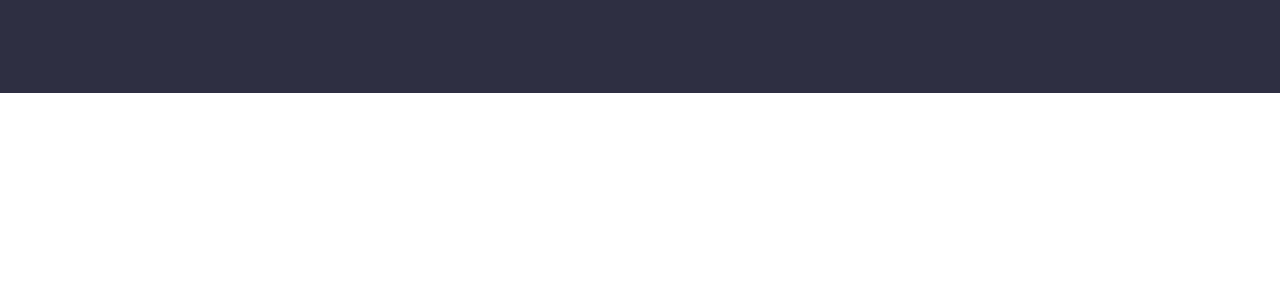
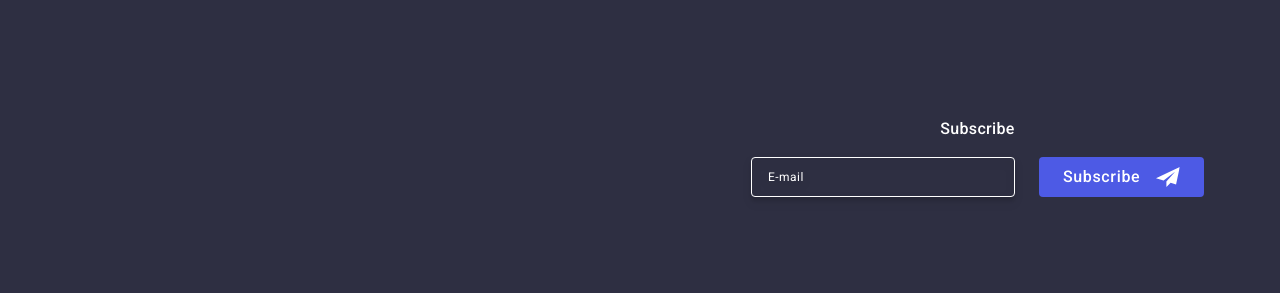
Before and after one commit to shepel30/goit-markup-hw-06, a plain HTML site: page index.html in a window 1280 px wide. Shown: the part 3116-3409 px from the top of the page. Before the commit the page ends 3209 px from the top, so only its background shows below. Drawn offline with nearby package versions, Linux system fonts and the light colour scheme.

Commit message:
Update styles.css

```diff
--- a/css/styles.css
+++ b/css/styles.css
@@ -897,7 +897,6 @@ letter-spacing: 0.04em;
 
   .footer-form {
     flex-direction: row;
-
   }
 
 
@@ -955,4 +954,6 @@ font-weight: 500;
   url(../images/people-office-2x.jpg);
     }
 }
+.footer-container {
+  gap: 120px
 }
```
